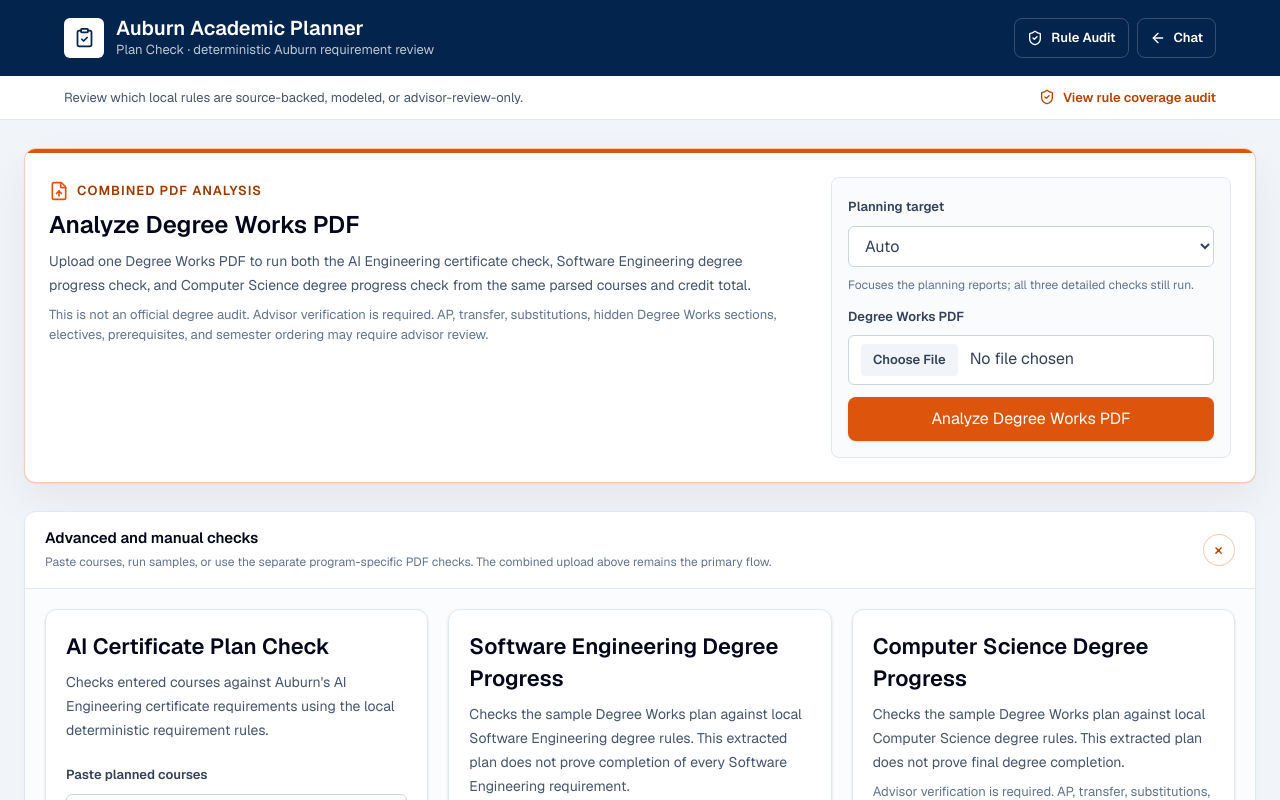
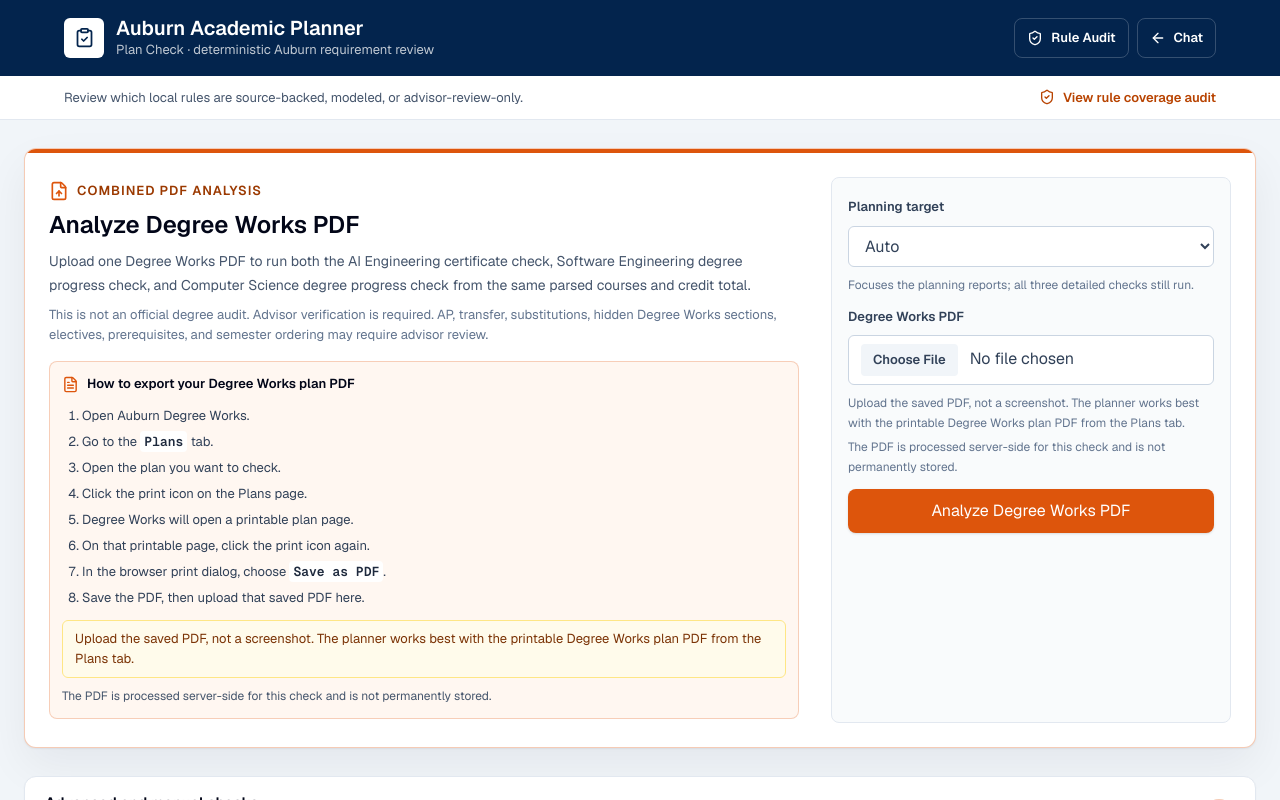
Before and after one commit to fernando-ace/Auburn-Academic-Planner, a Next.js app: page /plan-check in a window 1280 px wide. Shown: the top 800 px of the page. Built offline with nearby package versions, Linux system fonts and the light colour scheme.

Commit message:
Add Degree Works PDF export guide

```diff
--- a/src/app/plan-check/components/combined-analysis-details.tsx
+++ b/src/app/plan-check/components/combined-analysis-details.tsx
@@ -449,11 +449,28 @@
         </ResultSection>
 
         <ResultSection title="PDF parsing notes">
-          <ParserNotes
-            detectedSignals={result.detectedSignals}
-            parserConfidence={result.parserConfidence}
-            parserWarnings={result.parserWarnings}
-          />
+          <div className="grid gap-3">
+            <ParserNotes
+              detectedSignals={result.detectedSignals}
+              parserConfidence={result.parserConfidence}
+              parserWarnings={result.parserWarnings}
+            />
+            {result.parserWarnings.length > 0 ||
+            result.parserConfidence === "low" ? (
+              <div className="flex gap-2 rounded-md border border-amber-200 bg-amber-50 p-3 text-[13px] leading-5 text-amber-900">
+                <AlertCircle
+                  aria-hidden="true"
+                  className="mt-0.5 shrink-0"
+                  size={16}
+                />
+                <span>
+                  If this does not look right, make sure you uploaded the
+                  printable Degree Works plan PDF from the Plans tab, not a
+                  screenshot or unrelated worksheet page.
+                </span>
+              </div>
+            ) : null}
+          </div>
         </ResultSection>
 
         <ResultSection title="Semester and prerequisite check">
--- a/src/app/plan-check/components/plan-check-input-sections.tsx
+++ b/src/app/plan-check/components/plan-check-input-sections.tsx
@@ -1,4 +1,4 @@
-import { FileUp, Loader2 } from "lucide-react";
+import { FileText, FileUp, Loader2 } from "lucide-react";
 import type { ChangeEventHandler, MouseEventHandler } from "react";
 
 import type { PlanningTargetPathInput } from "@/lib/plan/target-path";
@@ -20,6 +20,17 @@
   selectedTargetPath: PlanningTargetPathInput;
   validationError: string | null;
 }) {
+  const exportSteps = [
+    "Open Auburn Degree Works.",
+    "Go to the `Plans` tab.",
+    "Open the plan you want to check.",
+    "Click the print icon on the Plans page.",
+    "Degree Works will open a printable plan page.",
+    "On that printable page, click the print icon again.",
+    "In the browser print dialog, choose `Save as PDF`.",
+    "Save the PDF, then upload that saved PDF here.",
+  ];
+
   return (
     <section className="mx-auto w-full max-w-7xl px-4 pt-5 sm:px-6 lg:pt-7">
       <div className="overflow-hidden rounded-xl border border-[#dd550c]/30 bg-white shadow-[0_1px_2px_rgba(15,23,42,0.06),0_18px_45px_rgba(15,23,42,0.06)]">
@@ -37,6 +48,33 @@
             <p className="mt-2 text-[13px] leading-5 text-slate-500">
               This is not an official degree audit. Advisor verification is required. AP, transfer, substitutions, hidden Degree Works sections, electives, prerequisites, and semester ordering may require advisor review.
             </p>
+            <details className="mt-4 rounded-lg border border-[#dd550c]/25 bg-[#fff7f1] p-3 text-[13px] leading-5 text-slate-700" open>
+              <summary className="flex cursor-pointer list-none items-center gap-2 font-semibold text-slate-950">
+                <FileText aria-hidden="true" className="shrink-0 text-[#dd550c]" size={17} />
+                <span>How to export your Degree Works plan PDF</span>
+              </summary>
+              <ol className="mt-3 list-decimal space-y-1.5 pl-5">
+                {exportSteps.map((step) => (
+                  <li key={step}>
+                    {step.split("`").map((part, index) =>
+                      index % 2 === 1 ? (
+                        <code className="rounded-sm bg-white px-1 py-0.5 font-semibold text-slate-800" key={`${step}-${part}`}>
+                          {part}
+                        </code>
+                      ) : (
+                        part
+                      ),
+                    )}
+                  </li>
+                ))}
+              </ol>
+              <p className="mt-3 rounded-md border border-amber-200 bg-amber-50 px-3 py-2 text-[13px] leading-5 text-amber-900">
+                Upload the saved PDF, not a screenshot. The planner works best with the printable Degree Works plan PDF from the Plans tab.
+              </p>
+              <p className="mt-2 text-[12px] leading-5 text-slate-600">
+                The PDF is processed server-side for this check and is not permanently stored.
+              </p>
+            </details>
           </div>
           <div className="w-full rounded-lg border border-slate-200 bg-slate-50/80 p-4">
             <label className="text-[13px] font-semibold leading-5 text-slate-700" htmlFor="combined-degreeworks-target-path">Planning target</label>
@@ -49,6 +87,12 @@
             <p className="mt-2 text-[12px] leading-5 text-slate-500">Focuses the planning reports; all three detailed checks still run.</p>
             <label className="mt-3 block text-[13px] font-semibold leading-5 text-slate-700" htmlFor="combined-degreeworks-pdf">Degree Works PDF</label>
             <input accept="application/pdf" className="mt-2 block w-full rounded-md border border-slate-300 bg-white px-3 py-2 text-[13px] leading-5 text-slate-700 file:mr-3 file:rounded-sm file:border-0 file:bg-slate-100 file:px-3 file:py-1.5 file:text-[13px] file:font-semibold file:text-slate-700 hover:file:bg-slate-200 focus:border-[#dd550c] focus:outline-none focus:ring-4 focus:ring-[#dd550c]/15" disabled={isLoading} id="combined-degreeworks-pdf" onChange={onFileChange} type="file" />
+            <p className="mt-2 text-[12px] leading-5 text-slate-500">
+              Upload the saved PDF, not a screenshot. The planner works best with the printable Degree Works plan PDF from the Plans tab.
+            </p>
+            <p className="mt-1 text-[12px] leading-5 text-slate-500">
+              The PDF is processed server-side for this check and is not permanently stored.
+            </p>
             {selectedFile ? <p className="mt-2 break-all text-[12px] font-medium leading-5 text-emerald-700">Selected: {selectedFile.name}</p> : null}
             {validationError ? <p className="mt-2 text-[13px] font-medium leading-5 text-orange-700" role="alert">{validationError}</p> : null}
             <button className="mt-3 inline-flex min-h-11 w-full items-center justify-center gap-2 rounded-lg bg-[#dd550c] px-4 py-2 text-center text-[14px] font-semibold leading-5 text-white shadow-sm transition hover:bg-[#b84300] disabled:cursor-not-allowed disabled:bg-slate-300" disabled={isLoading} onClick={onAnalyze} type="button">
```
Also changed, not shown: 1 other file (tests, documents, lock files or other folders).
